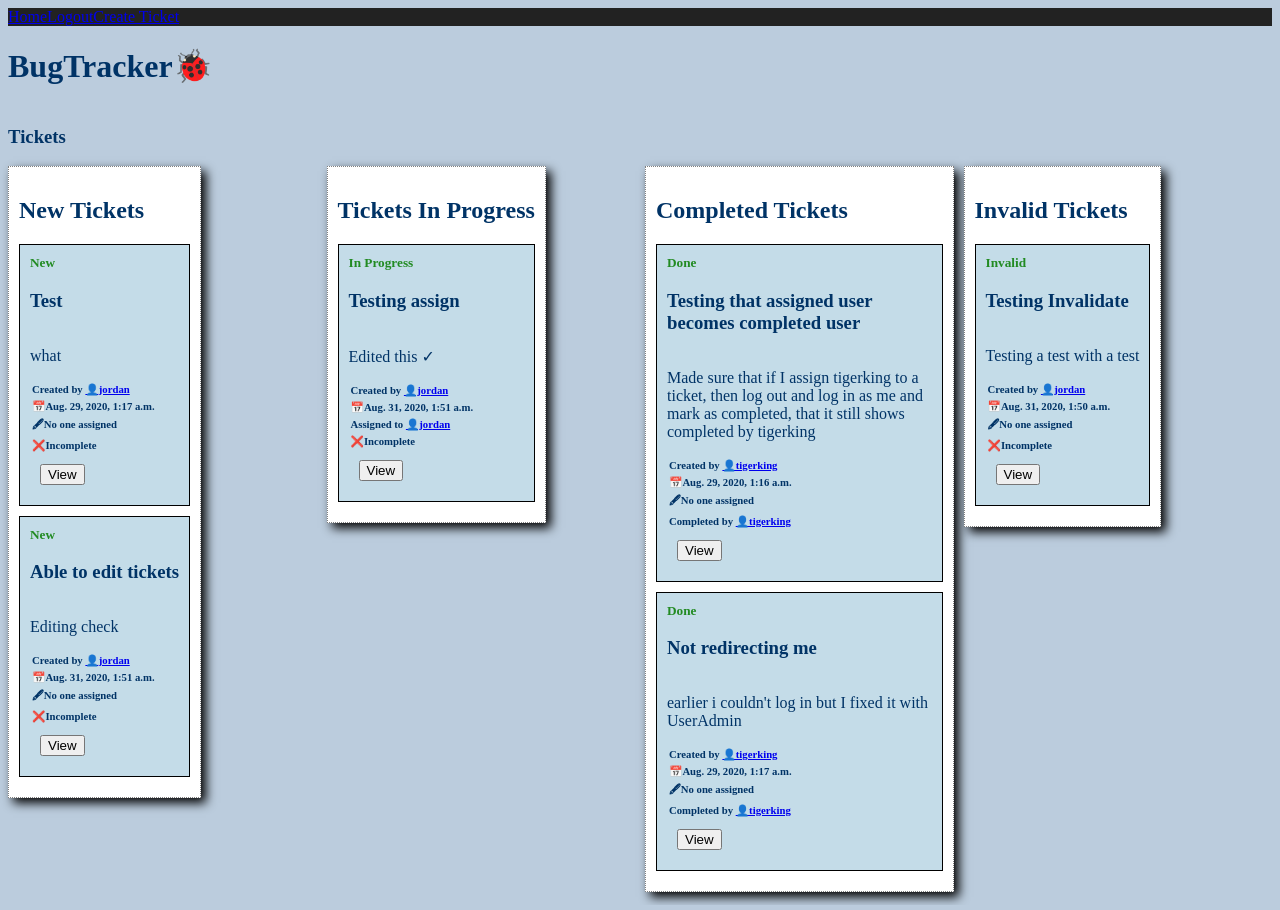
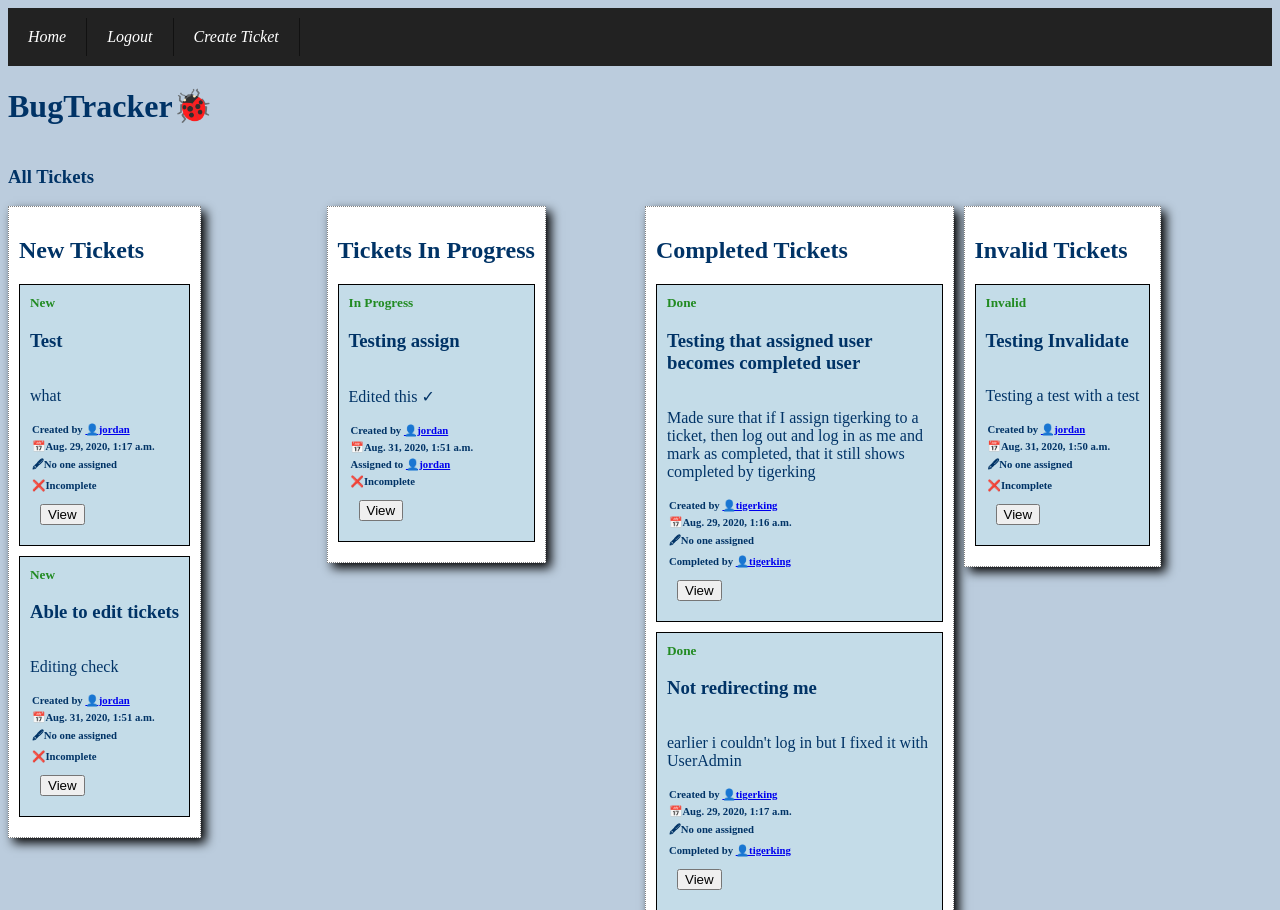
Before and after one commit to jdhaagenson/bugtracker, a Django app: page / in a window 1280 px wide. Shown: the top 910 px of the page. Run offline with Django 3.2, Linux system fonts and the light colour scheme; a user stored in the database is signed in; data comes from the database, SQL or seed files in the repository.

Commit message:
fixed toolbar

```diff
--- a/templates/main.html
+++ b/templates/main.html
@@ -52,7 +52,19 @@
             flex-direction: row;
             background-color: #222222;
         }
-
+        .head {
+            display: flex;
+            flex-direction: row;
+            background-color: #222222;
+            color: white;
+            font-family: "Victor Mono";
+            font-style: italic;
+            font-weight: lighter;
+            text-decoration: none;
+            padding: 10px 20px 10px 20px;
+            border-right: 1px solid #111111;
+            margin: 10px 0px 10px 0px;
+        }
     </style>
 </head>
 
@@ -60,7 +72,7 @@
     <header>{% include './partials/header.html' %}</header>
     <div>
         <h1>BugTracker🐞</h1>
-        <h3 id="title">Tickets</h3>
+        <h3 id="title">All Tickets</h3>
     </div>
     <div id="container">
         <div id="new" class='status'>
--- a/templates/partials/header.html
+++ b/templates/partials/header.html
@@ -1,3 +1,3 @@
-<a href="/">Home</a>
-<a href="/logout/">Logout</a>
-<a href="/new/">Create Ticket</a>
+<a class="head" href="/">Home</a>
+<a class="head" href="/logout/">Logout</a>
+<a class="head" href="/new/">Create Ticket</a>
```
